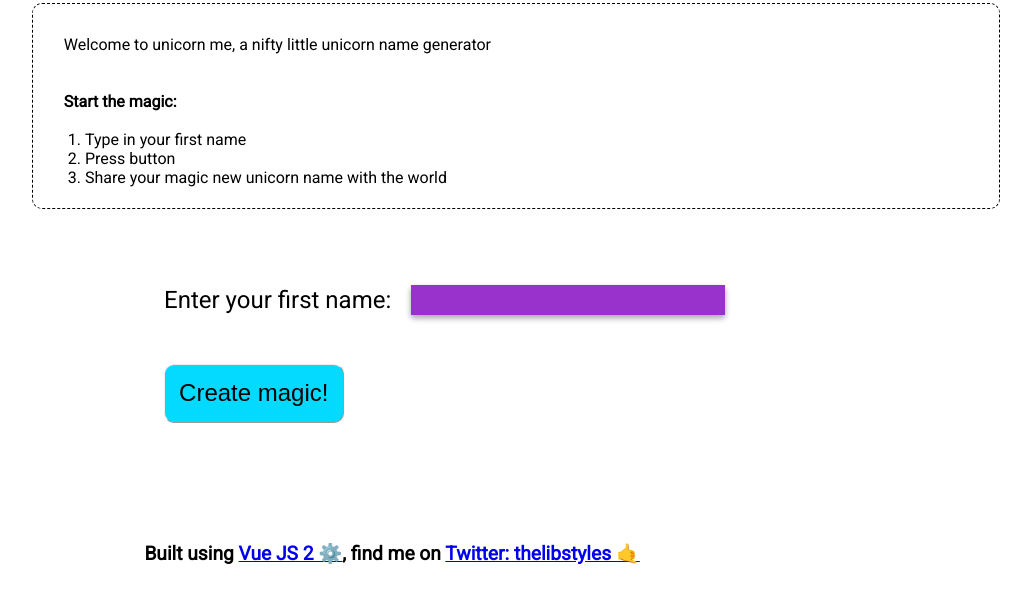
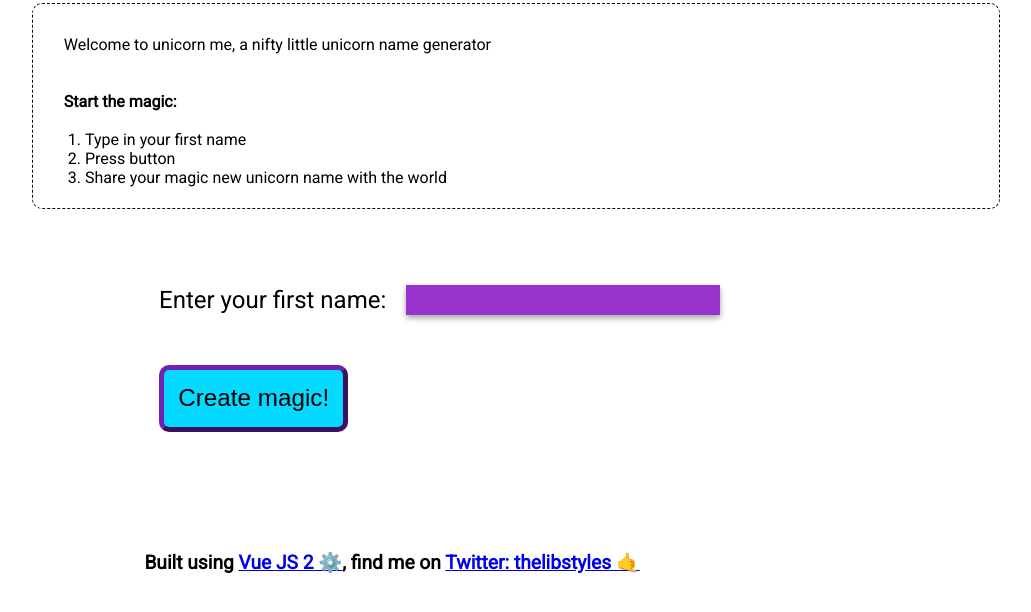
Before and after one commit to astyles-au/unicorn-name-generator, a plain HTML site: page index.html in a window 1280 px wide. In both pictures the pointer is over the button "Create magic!". Shown: the part 160-772 px from the top of the page, without its empty margins (124-1155 px from the left). Drawn offline with nearby package versions, Linux system fonts and the light colour scheme.

```diff
--- a/css/styles.css
+++ b/css/styles.css
@@ -192,6 +192,13 @@ button {
     font-size: var(--tny-font);
 }
 
+button:hover {
+    border-color: #7121b3;
+    border-width: 5px;
+    zoom: 101%;
+    transition: ease-in;
+}
+
 .shareFallback button {
     background: none;
     border-radius: 10px;
--- a/js/vue-app.js
+++ b/js/vue-app.js
@@ -266,7 +266,7 @@ const app = Vue.component('unicorn-me', {
 
     <div v-show="nameInputShow">
     <label>Enter your first name:</label>
-    <input type="text" v-model="nameInput">
+    <input type="text" v-model="nameInput" maxlength="20">
     <button v-on:click="buildName">Create magic!</button>
     </div>
 
```
